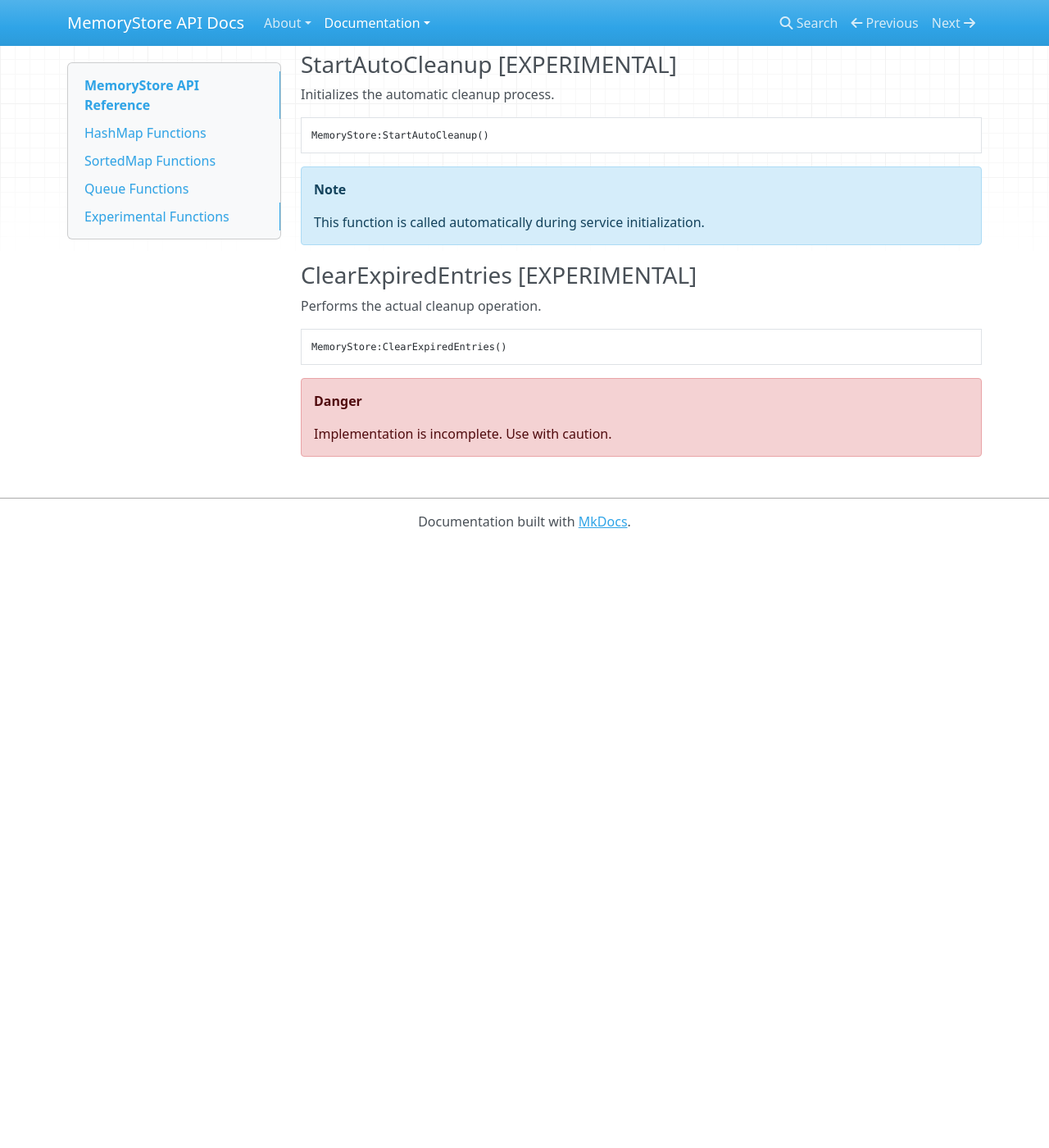
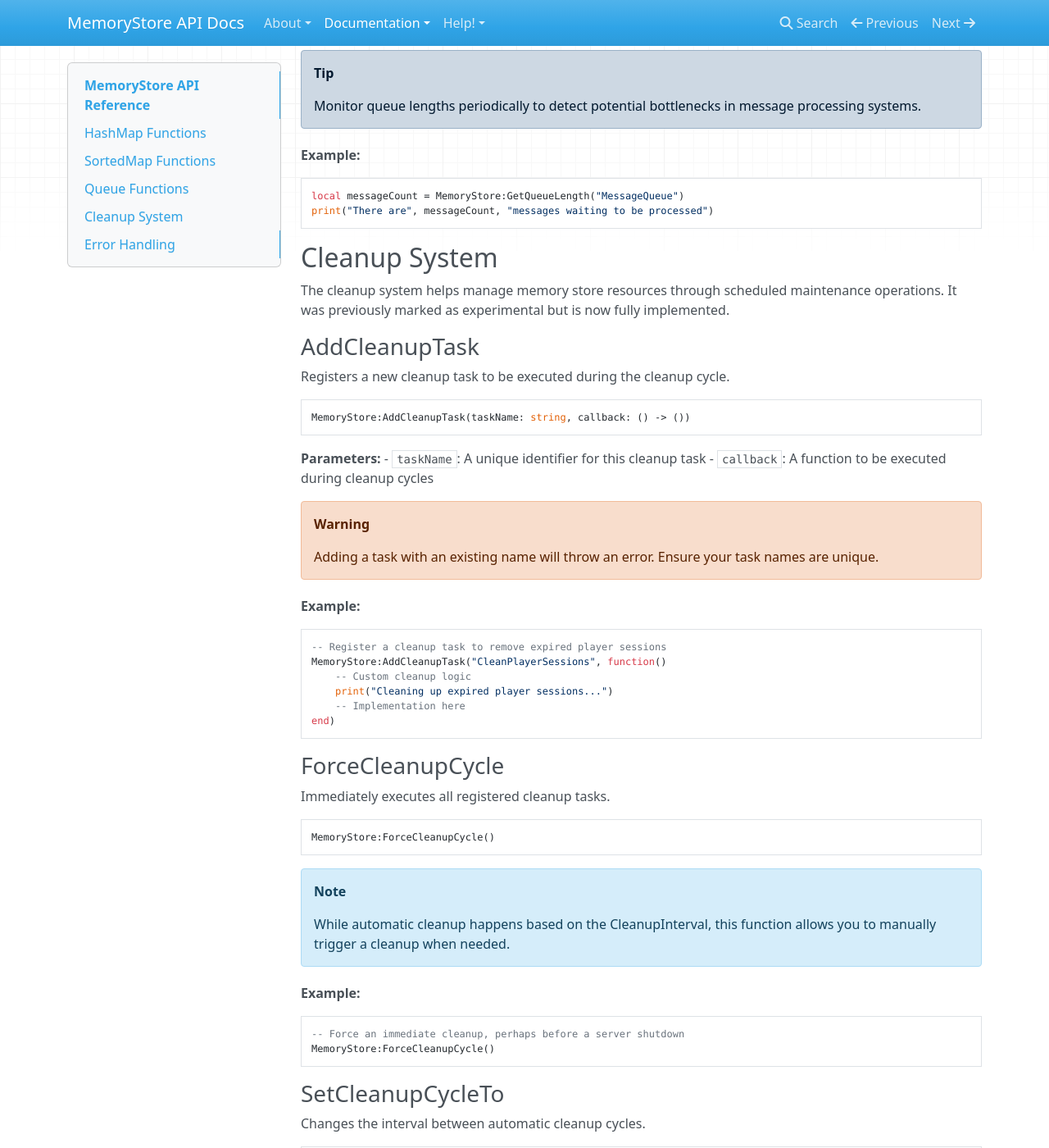
Before and after one commit to Bigidity/MemoryStore, an MkDocs documentation site: the page built from docs/API.md, in a window 1280 px wide and 1400 px high, scrolled down 4008 px. Shown: the whole window at 82% size. Built offline with MkDocs 1.6.1, drawn with Linux system fonts in a browser that asks for light colours; nearby versions of some CDN libraries; before the commit the page ends 4672 px from its top, so only the background shows below that; some of the changed text lies outside the part shown.

Commit message:
V0.0.2 release. Released the "Cleanup" features for live production and edited the API.md file for appropriate references to the "CleanUp" functions.

````diff
--- a/docs/API.md
+++ b/docs/API.md
@@ -1,9 +1,6 @@
 # MemoryStore API Reference
 
 This document provides detailed information about all public methods available in the MemoryStore module.
-
-!!! note
-    Functions marked with **[EXPERIMENTAL]** are still under development and may change in future versions. See the [Experimental](./EXP.md) documentation for more details.
 
 ## HashMap Functions
 
@@ -26,6 +23,8 @@ MemoryStore:SetHashMap(name: string, key: string, value: any, expiryTime: number
 !!! warning "Important"
     Values must be serializable by Roblox's MemoryStoreService. Complex objects with circular references or certain data types may cause errors.
 
+!!! info "Retry Mechanism"
+    This function includes an automatic retry mechanism that will attempt the operation up to 3 times with exponential backoff before failing.
 
 **Example:**
 ```lua
@@ -58,6 +57,8 @@ local value = MemoryStore:GetHashMap(name: string, key: string)
 !!! info "Tip"
     Always check if the returned value is nil before attempting to use it, as entries may have expired.
 
+!!! info "Retry Mechanism"
+    This function includes an automatic retry mechanism that will attempt the operation up to 3 times with exponential backoff before failing.
 
 **Example:**
 ```lua
@@ -95,6 +96,8 @@ MemoryStore:SetSortedMap(name: string, key: string, value: number, expiryTime: n
 !!! warning
     The value parameter must be a number. Attempting to store non-numeric values will result in an error.
 
+!!! info "Retry Mechanism"
+    This function includes an automatic retry mechanism that will attempt the operation up to 3 times with exponential backoff before failing.
 
 **Notes:**
 - Automatically prevents overflow by trimming excess entries if the map exceeds Settings.MaxSortedMapEntries
@@ -122,7 +125,6 @@ local size = MemoryStore:GetSortedMapSize(name: string)
 !!! note
     This function is useful for monitoring leaderboard sizes and ensuring they don't exceed the maximum allowed entries.
 
-
 **Example:**
 ```lua
 local leaderboardSize = MemoryStore:GetSortedMapSize("WeeklyScores")
@@ -149,6 +151,8 @@ MemoryStore:Enqueue(name: string, value: any, expiryTime: number?)
 !!! warning
     If a queue exceeds the Settings.QueueMaxSize limit, a warning will be issued but items will still be added. Consider implementing a purge mechanism for very active queues.
 
+!!! info "Retry Mechanism"
+    This function includes an automatic retry mechanism that will attempt the operation up to 3 times with exponential backoff before failing.
 
 **Example:**
 ```lua
@@ -177,37 +181,110 @@ local length = MemoryStore:GetQueueLength(name: string)
 !!! info "Tip"
     Monitor queue lengths periodically to detect potential bottlenecks in message processing systems.
 
-
 **Example:**
 ```lua
 local messageCount = MemoryStore:GetQueueLength("MessageQueue")
 print("There are", messageCount, "messages waiting to be processed")
 ```
 
-## Experimental Functions
+## Cleanup System
 
-!!! warning "Caution"
-    The following functions are experimental and not fully implemented. See [Experimental Documentation](./EXP.md) for more details.
+The cleanup system helps manage memory store resources through scheduled maintenance operations. It was previously marked as experimental but is now fully implemented.
 
-### StartAutoCleanup **[EXPERIMENTAL]**
+### AddCleanupTask
 
-Initializes the automatic cleanup process.
+Registers a new cleanup task to be executed during the cleanup cycle.
+
+```lua
+MemoryStore:AddCleanupTask(taskName: string, callback: () -> ())
+```
+
+**Parameters:**
+- `taskName`: A unique identifier for this cleanup task
+- `callback`: A function to be executed during cleanup cycles
+
+!!! warning
+    Adding a task with an existing name will throw an error. Ensure your task names are unique.
+
+**Example:**
+```lua
+-- Register a cleanup task to remove expired player sessions
+MemoryStore:AddCleanupTask("CleanPlayerSessions", function()
+    -- Custom cleanup logic
+    print("Cleaning up expired player sessions...")
+    -- Implementation here
+end)
+```
+
+### ForceCleanupCycle
+
+Immediately executes all registered cleanup tasks.
+
+```lua
+MemoryStore:ForceCleanupCycle()
+```
+
+!!! note
+    While automatic cleanup happens based on the CleanupInterval, this function allows you to manually trigger a cleanup when needed.
+
+**Example:**
+```lua
+-- Force an immediate cleanup, perhaps before a server shutdown
+MemoryStore:ForceCleanupCycle()
+```
+
+### SetCleanupCycleTo
+
+Changes the interval between automatic cleanup cycles.
+
+```lua
+MemoryStore:SetCleanupCycleTo(minutes: number)
+```
+
+**Parameters:**
+- `minutes`: The new cleanup interval in minutes (must be at least 1 minute)
+
+!!! warning
+    Setting too frequent cleanups may impact performance. The recommended minimum is 5 minutes.
+
+**Example:**
+```lua
+-- Set cleanup to run every 15 minutes
+MemoryStore:SetCleanupCycleTo(15)
+```
+
+### StartAutoCleanup
+
+Initializes the automatic cleanup process. This is automatically called during service initialization.
 
 ```lua
 MemoryStore:StartAutoCleanup()
 ```
 
 !!! note
-    This function is called automatically during service initialization.
+    You generally don't need to call this manually as it's automatically invoked when the service starts.
 
+## Error Handling
 
-### ClearExpiredEntries **[EXPERIMENTAL]**
+The MemoryStore module includes an event-based error and warning system.
 
-Performs the actual cleanup operation.
+### Error Events
+
+You can subscribe to error and warning events to monitor MemoryStore operations:
 
 ```lua
-MemoryStore:ClearExpiredEntries()
+-- Listen for critical errors
+MemoryStore.ErrorOccurred.Event:Connect(function(message, errorType)
+    -- Log or handle the error
+    print("MemoryStore Error:", message, errorType)
+end)
+
+-- Listen for non-critical warnings
+MemoryStore.WarningOccurred.Event:Connect(function(message, warningType)
+    -- Log or handle the warning
+    print("MemoryStore Warning:", message, warningType)
+end)
 ```
 
-!!! danger
-    Implementation is incomplete. Use with caution.
+!!! tip
+    Connecting to these events allows you to implement custom logging or error handling strategies.
--- a/mkdocs.yml
+++ b/mkdocs.yml
@@ -7,7 +7,11 @@ markdown_extensions:
 nav:
   - About:
       - About: about.md
+      - Changelog: changelog.md
       - MemoryStore: index.md
   - Documentation:
       - API: API.md
       - Experimental: EXP.md
+  - Help!:
+      - Errors Explained: errorsexpl.md
+      - How Do I?: howdoi.md
````
Also changed, not shown: docs/EXP.md (+3 -80 lines), docs/changelog.md (added, +17 -0 lines), 1 other file.
